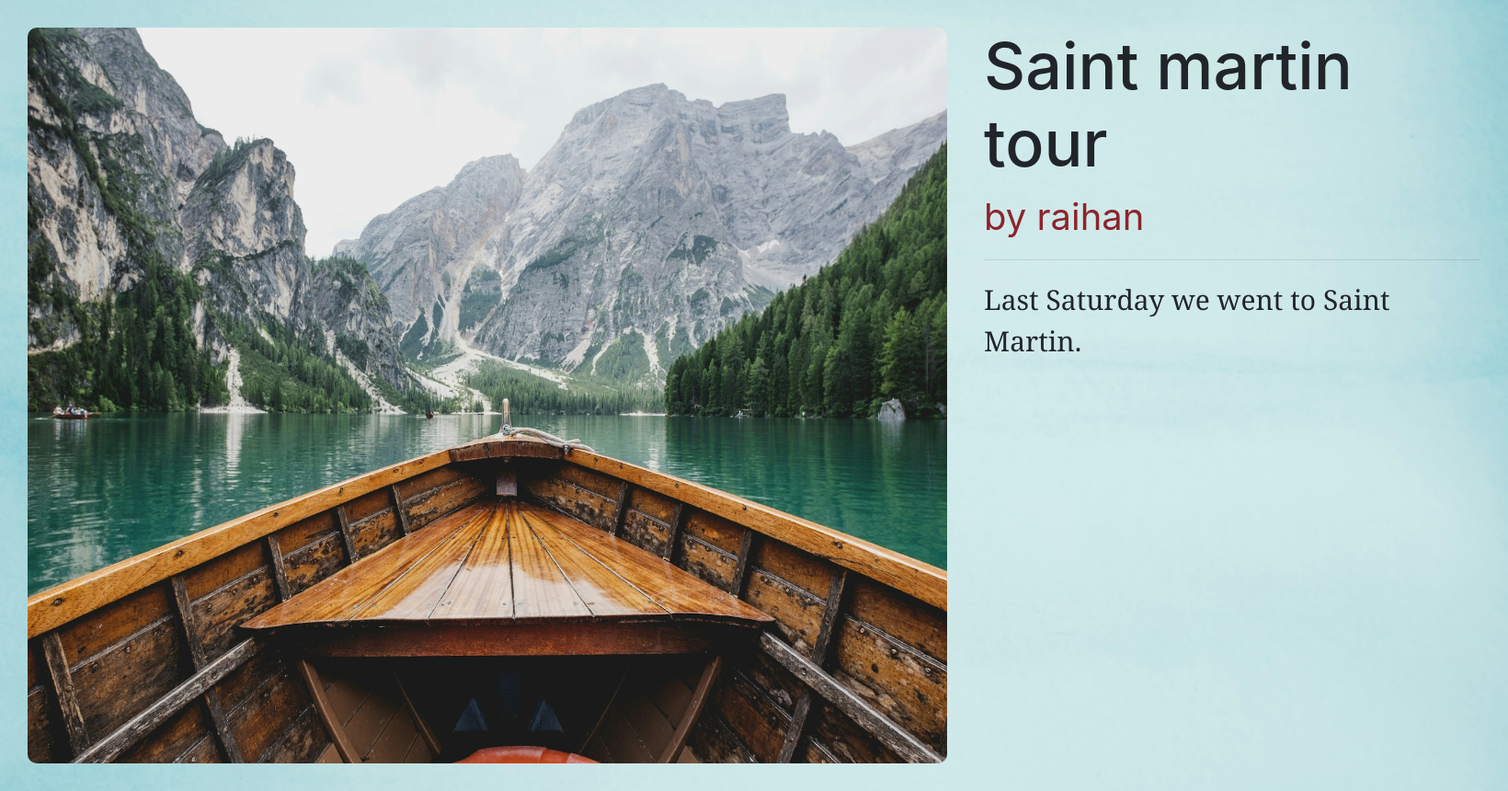
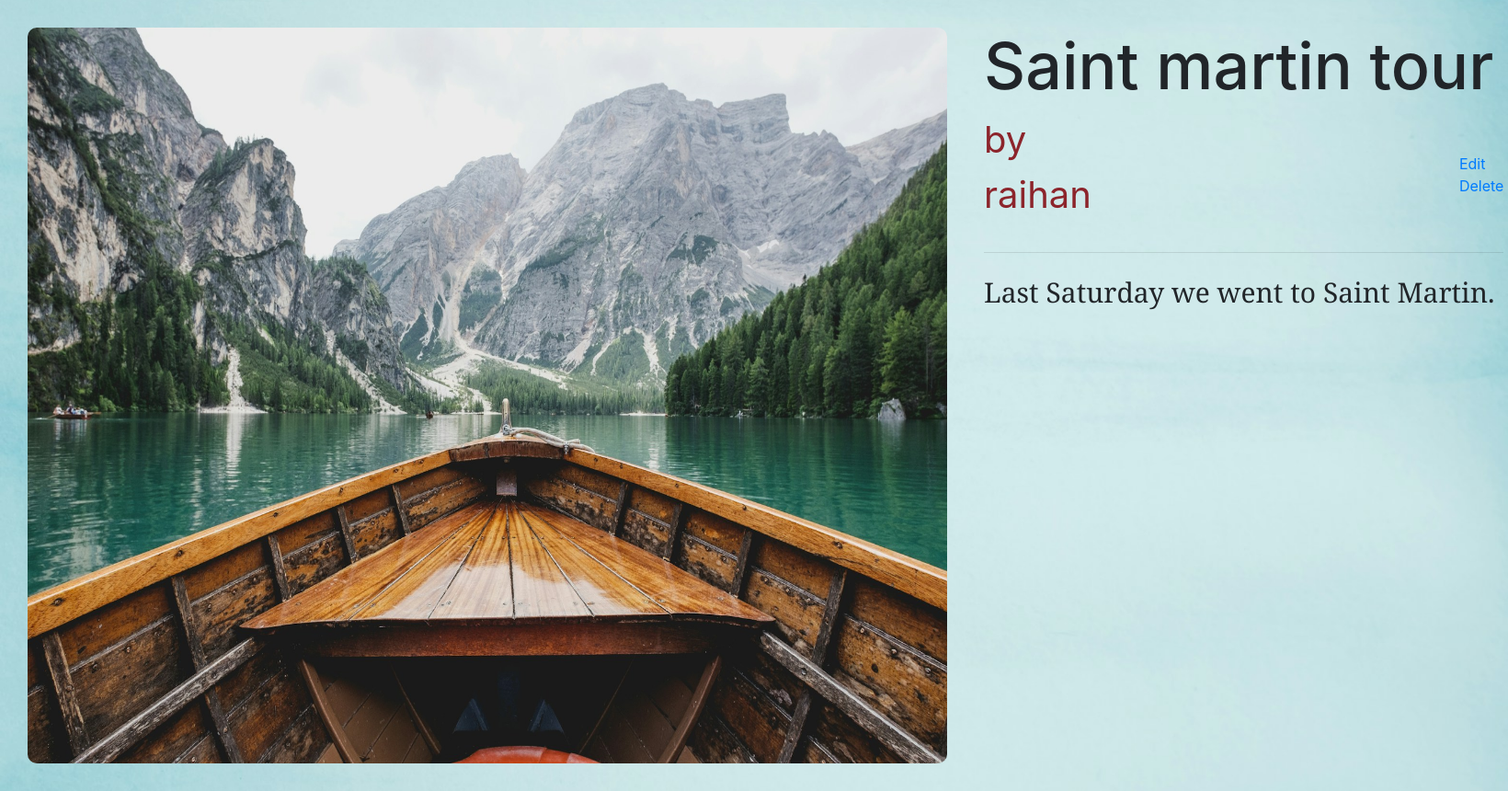
Before and after one commit to moinuddin587/Travel-diary, a Django app: page /blog/1/ in a window 1640 px wide. Shown: the part 91-951 px from the top of the page at 92% size. Run offline with Django 5.2, Linux system fonts and the light colour scheme; data comes from the database, SQL or seed files in the repository; both versions use the stored data as it was after the commit.

Commit message:
changes added

```diff
--- a/static/css/style.css
+++ b/static/css/style.css
@@ -68,7 +68,7 @@ nav {
     margin: 4% 2%;
     gap: 2%;
     display: flex;
-    justify-content: center;
+    /* justify-content: center; */
     align-items: start;
     text-align: center;
 }
@@ -308,6 +308,10 @@ nav {
     color: white;
 }
 
-/* .logout-form {
-    margin: 2%;
-} */
+
+.flexbtn {
+    display: grid;
+    grid-template-columns: 1fr 1fr;
+    align-items: center;
+    gap: 400px;
+}
--- a/templates/base.html
+++ b/templates/base.html
@@ -20,7 +20,6 @@
             <p style="width: 200px; align-items: center;">Hi {{ user.username }}!, </p>
             <form action="{% url 'logout' %}" class="logout-form" method="post">
                 {% csrf_token %}
-                {{ form.as_p }}
                 <input class="logout-btn" type="submit" value="Log Out">
             </form>
             {% else %}
--- a/templates/blog_detail.html
+++ b/templates/blog_detail.html
@@ -5,7 +5,13 @@
     <img src="{{blog.image.url}}" alt="">
     <div class="blog-text">
         <h1>{{blog.title}}</h1>
-        <p class="myp">by {{blog.author}}</p>
+        <div class="flexbtn">
+            <p class="myp">by {{blog.author}}</p>
+            <div>
+                <a href="{% url 'blog_update' blog.id %}">Edit</a>
+                <a href="{% url 'blog_delete' blog.id %}">Delete</a>
+            </div>
+        </div>
         <hr>
         <p class="desc">{{blog.description}}</p>
     </div>
```
Also changed, not shown: db.sqlite3.
